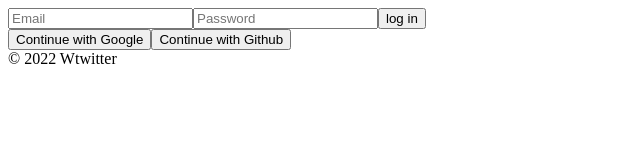
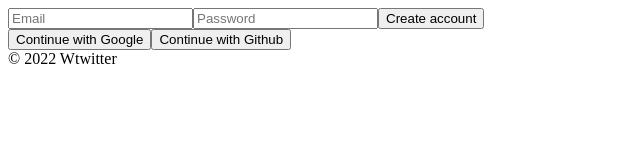
Before and after one commit to euoom/wtwitter, a React (Create React App) app: page /#/ in a window 1280 px wide. Shown: the top 160 px of the page, without its empty margins (0-640 px from the left). Built offline with nearby package versions, Linux system fonts and the light colour scheme.

Commit message:
#2.3 Creating Account

```diff
--- a/src/routes/Auth.js
+++ b/src/routes/Auth.js
@@ -4,7 +4,7 @@ import {authService} from "../fBase";
 const Auth = () => {
     const [email, setEmail] = useState('');
     const [password, setPassword] = useState('');
-    const [newAccount, setNewAccount] = useState(false);
+    const [newAccount, setNewAccount] = useState(true);
 
     const onChange = (event) => {
         const {target: {name, value}} = event;
@@ -36,7 +36,7 @@ const Auth = () => {
                 <input name="email" type="email" placeholder="Email" required value={email} onChange={onChange}/>
                 <input name="password" type="password" placeholder="Password" required value={password}
                        onChange={onChange}/>
-                <input type="submit" value={newAccount ? "create account" : "log in"}/>
+                <input type="submit" value={newAccount ? "Create account" : "Log in"}/>
             </form>
             <div>
                 <button>Continue with Google</button>
```
